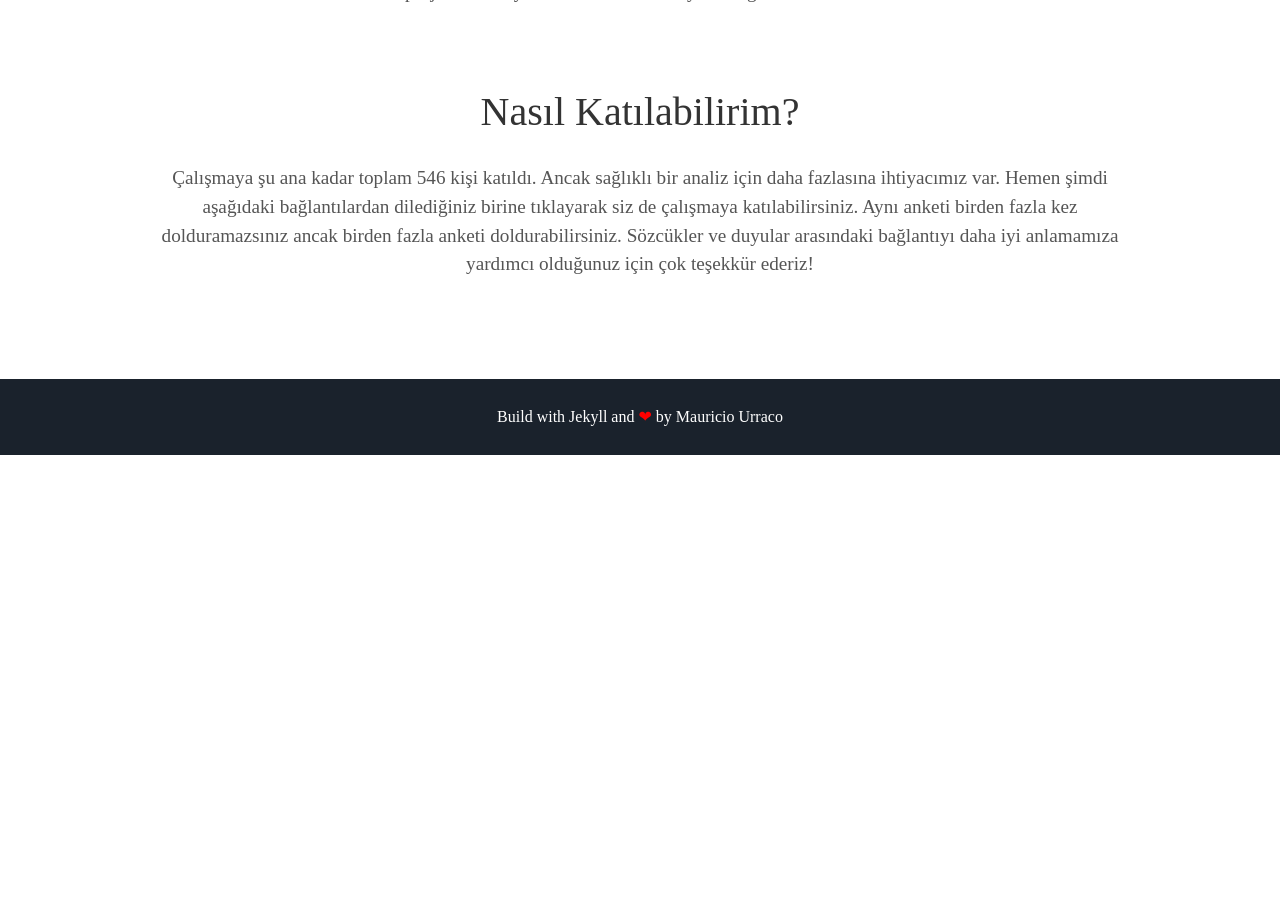
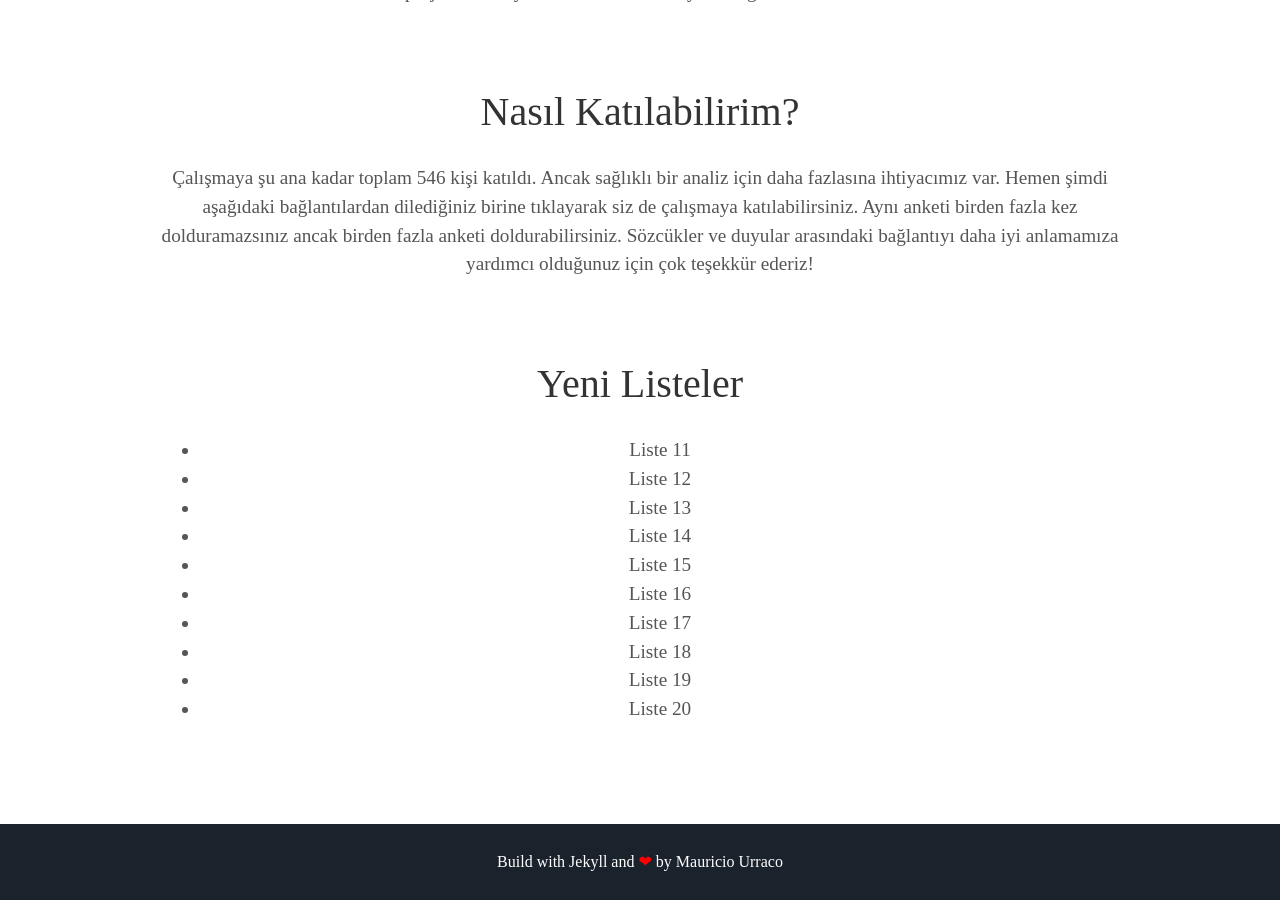
Before and after one commit to 925sozcuk/925sozcuk.github.io, a Jekyll site: the page built from index.html, in a window 1280 px wide and 900 px high, scrolled down 1136 px. Built offline with Jekyll 4.4.1, drawn with Linux system fonts in a browser that asks for light colours; some web fonts are replaced; before the commit the page ends 1591 px from its top, so only the background shows below that.

Commit message:
Update about.html

```diff
--- a/_includes/about.html
+++ b/_includes/about.html
@@ -4,9 +4,26 @@
   <p>925 Türkçe Sözcük için Duyu Normları projesi ana dili Türkçe olan gönüllü katılımcılardan
    Türkçe isimler için altı duyu (dokunma, işitme, koklama, tatma, görme ve içduyum) ile ilgili veri toplamayı amaçlamaktadır.
    Daha fazla bilgi için projenin <a href="https://osf.io/m34u7/" target="_blank">OSF</a> ya da <a href="https://www.researchgate.net/project/Sensory-Norms-for-925-Turkish-Nouns" target="_blank">ResearchGate</a> sayfasına göz atabilirsiniz.</p>
+
   <h1>Nasıl Katılabilirim?</h1>
   <p>Çalışmaya şu ana kadar toplam 546 kişi katıldı. Ancak sağlıklı bir analiz için daha fazlasına ihtiyacımız var.
-    Hemen şimdi aşağıdaki bağlantılardan dilediğiniz birine tıklayarak siz de çalışmaya katılabilirsiniz. Aynı anketi birden fazla kez dolduramazsınız ancak birden fazla anketi doldurabilirsiniz.
+    Hemen şimdi aşağıdaki bağlantılardan dilediğiniz birine tıklayarak siz de çalışmaya katılabilirsiniz.
+    Aynı anketi birden fazla kez dolduramazsınız ancak birden fazla anketi doldurabilirsiniz.
     Sözcükler ve duyular arasındaki bağlantıyı daha iyi anlamamıza yardımcı olduğunuz için çok teşekkür ederiz!</p>
 
+  <h1>Yeni Listeler</h1>
+  <ul>
+  <li>Liste 11</li>
+  <li>Liste 12</li>
+  <li>Liste 13</li>
+  <li>Liste 14</li>
+  <li>Liste 15</li>
+  <li>Liste 16</li>
+  <li>Liste 17</li>
+  <li>Liste 18</li>
+  <li>Liste 19</li>
+  <li>Liste 20</li>
+  </ul>
+
+
 </div>
```
